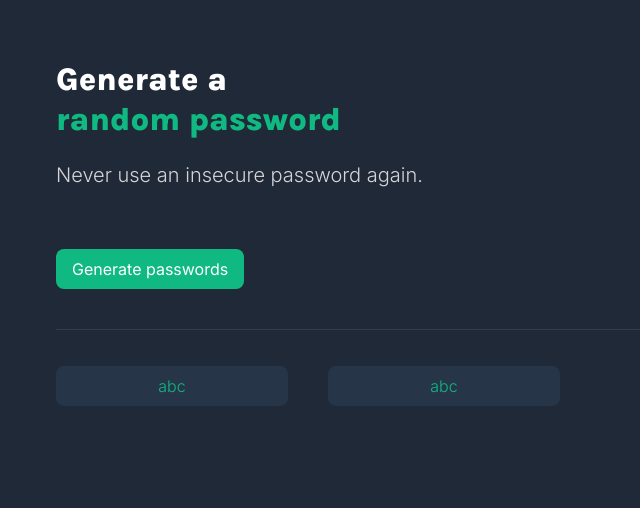
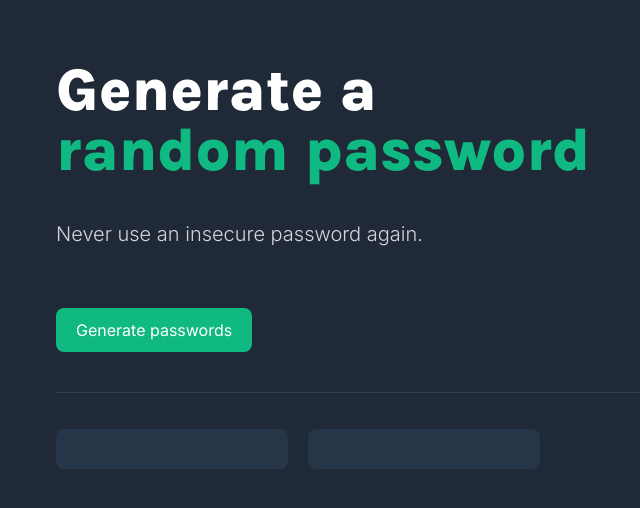
Before and after one commit to posyshuen/password-generator, a plain HTML site: page index.html in a window 1280 px wide. Shown: the whole page, without its empty margins (4-644 px from the left). Drawn offline with Linux system fonts and the light colour scheme.

Commit message:
Add files via upload

```diff
--- a/index.css
+++ b/index.css
@@ -14,8 +14,8 @@ h1 {
     font-optical-sizing: auto;
     font-weight: 800;
     font-style: normal;
-    size: 60px;
-    line-height: 40px;
+    font-size: 60px;
+    line-height: 60px;
 }
 
 .h1-highlight {
@@ -37,8 +37,9 @@ button {
     font-size: 16px;
     font-optical-sizing: auto;
     font-weight: 400;
-    padding: 10px 16px;
+    padding: 12px 20px;
     margin-top: 40px;
+    cursor: pointer;
 }
 
 #generation {
@@ -46,7 +47,7 @@ button {
     margin-top: 40px;
     padding-top: 20px;
     display: flex;
-    gap: 40px;
+    gap: 20px;
 }
 
 #first-generation, #second-generation {
@@ -57,6 +58,7 @@ button {
     padding: 4px 16px;
     text-align: center;
     font-size: 16px;
-    font-weight: 300;
+    font-weight: 400;
     line-height: 32px;
+    min-height: 32px;
 }
--- a/index.html
+++ b/index.html
@@ -9,8 +9,8 @@
         <p>Never use an insecure password again.</p>
         <button onclick="gen()">Generate passwords</button>
         <div id="generation">
-        <p id="first-generation">abc</p>
-        <p id="second-generation">abc</p>
+        <p id="first-generation"></p>
+        <p id="second-generation"></p>
         </div>
         <script src="index.js"></script>
     </body>
```
